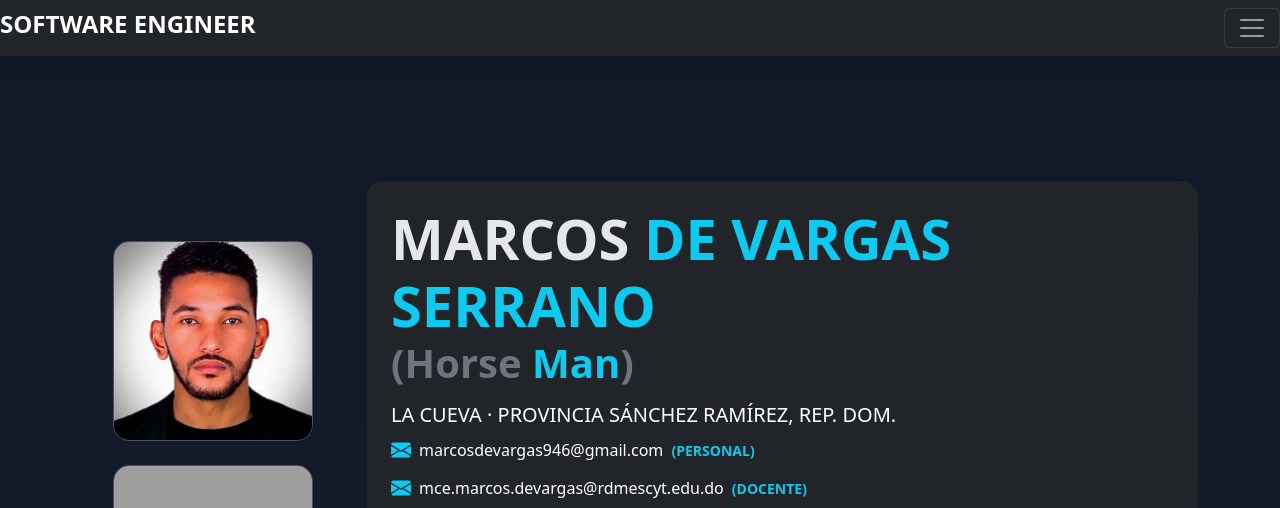
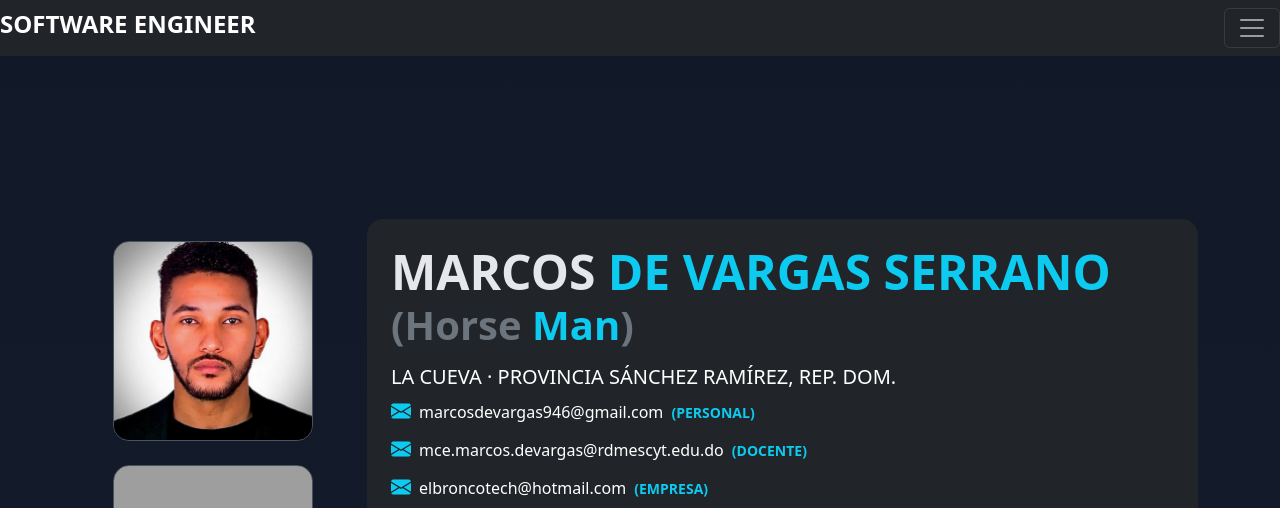
Before and after one commit to MarcosDVS/Developer, a plain HTML site: page index.html in a window 1280 px wide. Shown: the top 508 px of the page. Drawn offline with nearby package versions, Linux system fonts and the light colour scheme; grey boxes are pictures that could not be loaded.

Commit message:
Update index.html

```diff
--- a/index.html
+++ b/index.html
@@ -54,7 +54,7 @@
                     </div>
                     <div class="col-md-9">
                         <div class="bg-dark bg-opacity-40 rounded-4 p-4 backdrop-blur">
-                            <h1 class="display-4 fw-bold mb-0 text-uppercase">
+                            <h1 class="display-5 fw-bold mb-0 text-uppercase">
                                 Marcos <span class="text-info">De Vargas Serrano</span>
                             </h1>
                             <h4 class="display-6 fw-light fw-bold text-secondary mb-3">
```
